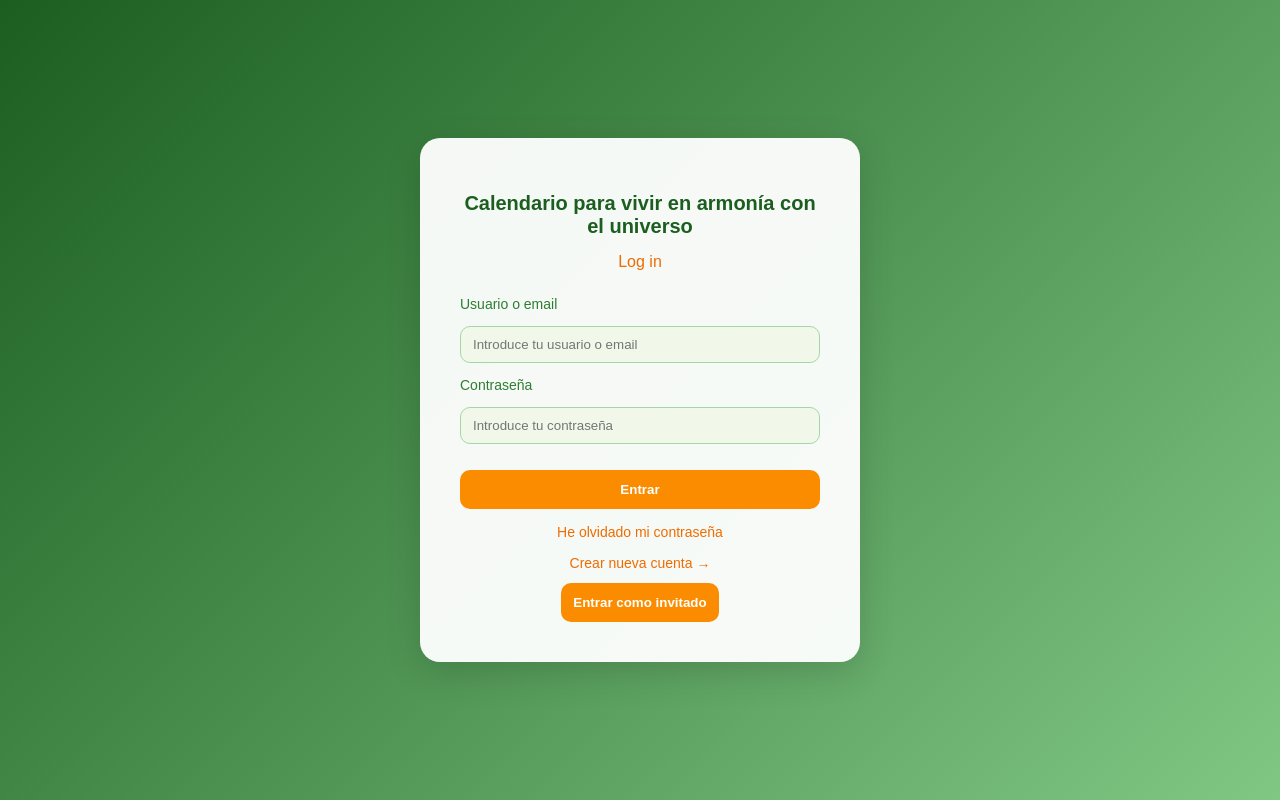
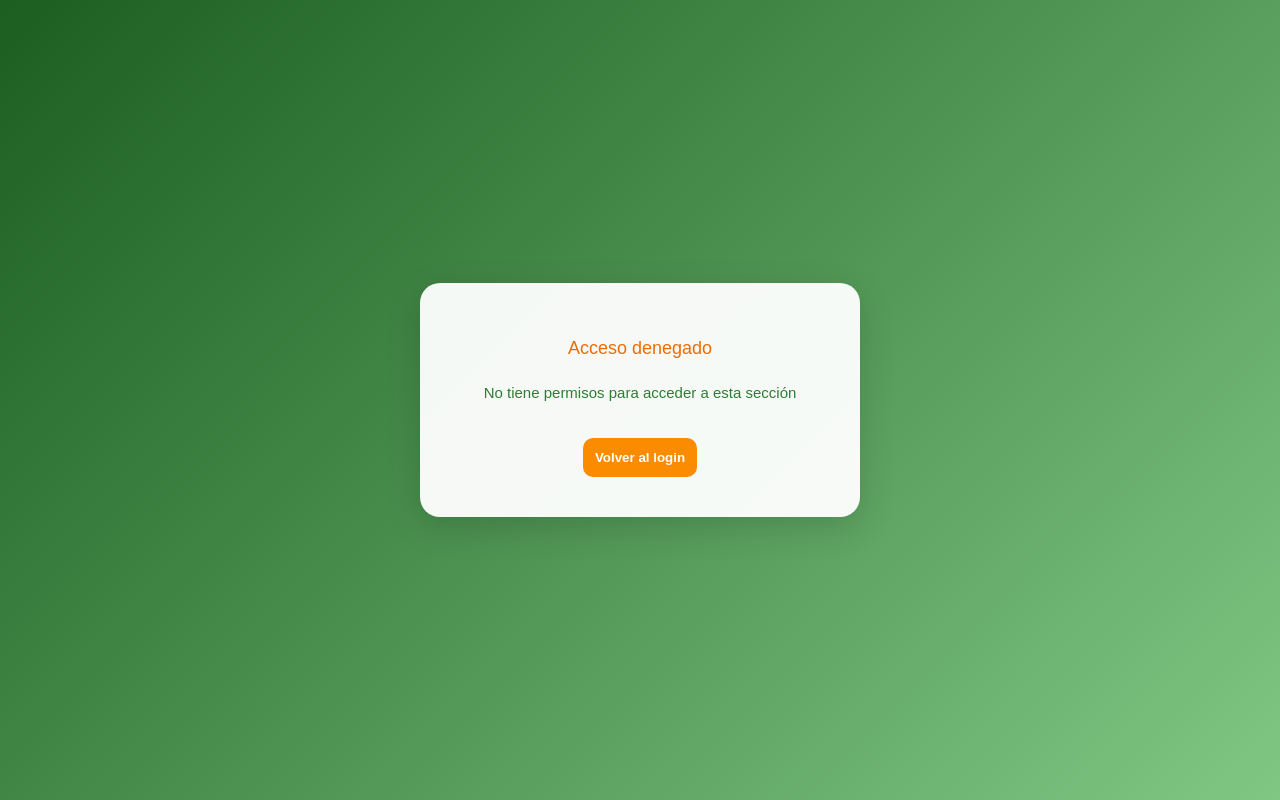
Before and after one commit to Odasacac/calendario-front, an Angular app: page /forbidden in a window 1280 px wide. Before the commit this address led to /login. Built offline with nearby package versions, Linux system fonts and the light colour scheme.

Commit message:
Pantalla de acceso denegado implementada

```diff
--- a/src/app/app.routes.ts
+++ b/src/app/app.routes.ts
@@ -3,6 +3,7 @@ import { HomeComponent } from './componentes/home/home.component';
 import { LoginComponent } from './componentes/login/login.component';
 import { RegistroComponent } from './componentes/registro/registro.component';
 import { RecoveryComponent } from './componentes/recovery/recovery.component';
+import { ForbiddenComponent } from './componentes/forbidden/forbidden.component';
 
 export const routes: Routes = [
 
@@ -11,5 +12,6 @@ export const routes: Routes = [
     { path: "recovery", component: RecoveryComponent },
     { path: "", redirectTo: "/login", pathMatch: "full" },
     { path: "register", component: RegistroComponent },
+    { path: "forbidden", component: ForbiddenComponent},
     { path: "**", redirectTo: "/login" }
 ];
--- /dev/null
+++ b/src/app/componentes/forbidden/forbidden.component.css
@@ -0,0 +1,53 @@
+/* Fondo general */
+.login-container {
+  height: 100vh;
+  display: flex;
+  justify-content: center;
+  align-items: center;
+  background: linear-gradient(135deg, #1b5e20, #81c784);
+  font-family: 'Arial', sans-serif;
+}
+
+/* Tarjeta */
+.login-card {
+  background: rgba(255, 255, 255, 0.95);
+  padding: 40px;
+  border-radius: 20px;
+  width: 360px;
+  box-shadow: 0 10px 35px rgba(0, 0, 0, 0.15);
+  text-align: center;
+  transition: transform 0.2s;
+}
+
+/* Subtítulo */
+.subtitle {
+  margin-bottom: 25px;
+  font-size: 18px;
+  color: #ef6c00;
+  font-weight: 500;
+}
+
+/* Mensaje */
+.message {
+  font-size: 15px;
+  color: #2e7d32;
+  margin-bottom: 25px;
+}
+
+/* Botón */
+button {
+  margin-top: 12px;
+  padding: 12px;
+  border: none;
+  border-radius: 10px;
+  background: #fb8c00;
+  color: white;
+  font-weight: bold;
+  cursor: pointer;
+  transition: all 0.25s;
+}
+
+button:hover {
+  background: #ef6c00;
+  transform: translateY(-2px);
+}
--- /dev/null
+++ b/src/app/componentes/forbidden/forbidden.component.html
@@ -0,0 +1,13 @@
+<div class="login-container">
+  <div class="login-card">
+
+    <h2 class="subtitle">Acceso denegado</h2>
+
+    <p class="message">
+      No tiene permisos para acceder a esta sección
+    </p>
+
+    <button (click)="goToLogin()">Volver al login</button>
+
+  </div>
+</div>
--- /dev/null
+++ b/src/app/componentes/forbidden/forbidden.component.ts
@@ -0,0 +1,18 @@
+import { Component } from '@angular/core';
+import { Router } from '@angular/router';
+
+@Component({
+  selector: 'app-forbidden',
+  standalone: true,
+  imports: [],
+  templateUrl: './forbidden.component.html',
+  styleUrl: './forbidden.component.css'
+})
+export class ForbiddenComponent {
+
+  constructor(private router: Router){}
+
+  goToLogin(){
+this.router.navigate(['/login']);
+  }
+}
--- a/src/app/componentes/home/home.component.ts
+++ b/src/app/componentes/home/home.component.ts
@@ -30,10 +30,9 @@ export class HomeComponent {
       this.usuarioInvitado = this.usuarioService.getEsInvitado()
     }
     else{
-      console.log('El usuario ni es invitado ni esta logueado');
       this.usuarioService.setEsInvitado(false);
       this.usuarioService.setUsuario(null);
-      this.router.navigate(['/login']);
+      this.router.navigate(['/forbidden']);
     }
 
   }
--- a/src/app/componentes/login/login.component.css
+++ b/src/app/componentes/login/login.component.css
@@ -19,9 +19,6 @@
   transition: transform 0.2s;
 }
 
-.login-card:hover {
-  transform: translateY(-3px); /* efecto muy sutil de “levitar” */
-}
 
 /* Títulos */
 .title {
```
Also changed, not shown: 1 other file (tests, documents, lock files or other folders).
